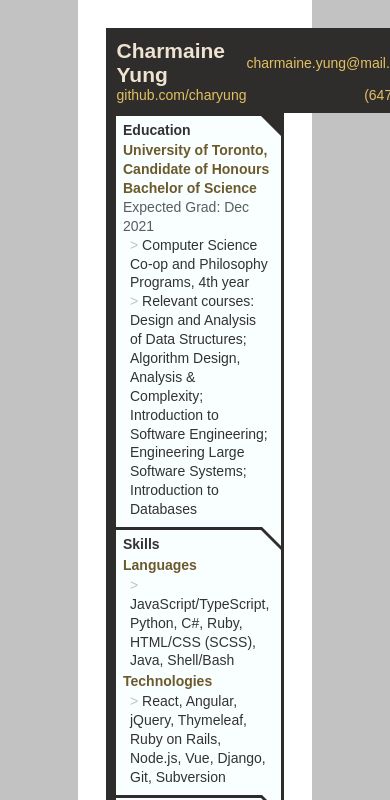
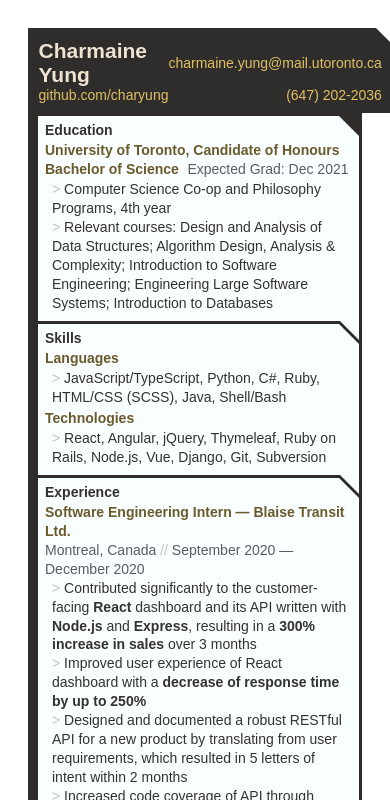
Before and after one commit to yungchar/resume, a plain HTML site: page index.html in a window 390 px wide. Shown: the top 800 px of the page. Drawn offline with Linux system fonts and the light colour scheme.

Commit message:
basic responsiveness

```diff
--- a/resume.scss
+++ b/resume.scss
@@ -34,7 +34,10 @@ html
 {
 	@media screen
 	{
-		margin: 0 20vw;
+		@media (width > 1024px)
+		{
+			margin: 0 20vw;
+		}
 		background-color: $doc-bg;
 	}
 
```
Also changed, not shown: resume.css.
